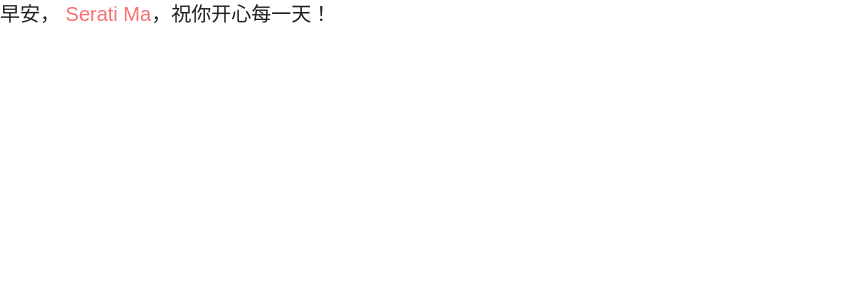
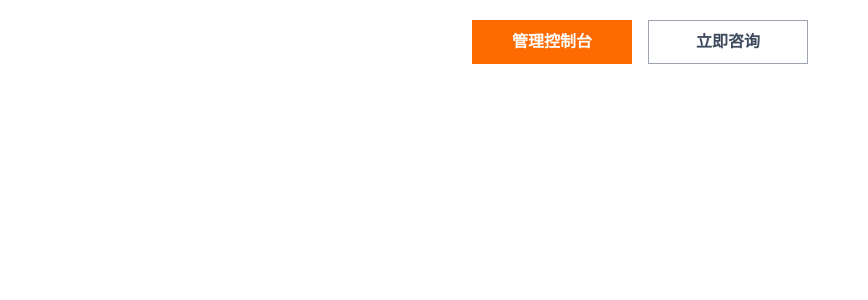
Before and after one commit to reasonly7/chrome-extension-html2sfc, a Vue app in the folder playground-ui/: page / in a window 1280 px wide. Shown: the top 300 px of the page, without its empty margins (0-868 px from the left). Built offline with nearby package versions, Linux system fonts and the light colour scheme.

Commit message:
feat: daily updates

```diff
--- a/playground-ui/src/App.vue
+++ b/playground-ui/src/App.vue
@@ -1,34 +1,43 @@
-<script lang="ts" setup>
-</script>
+<script lang="ts" setup></script>
 
 <template>
-  <div class="content-title">
-    早安，
-    <span class="text-red">Serati Ma</span>
-    <span class="welcome-text">，祝你开心每一天！</span>
+  <div class="button-container">
+    <a href="https://bailian.console.aliyun.com/" target="_blank" rel="nofollow" class="manage-console">管理控制台</a>
+    <a href="https://page.aliyun.com/form/act733831898/index.htm" target="_blank" class="consult-now">立即咨询</a>
   </div>
 </template>
 
 <style lang="less" scoped>
-.content-title {
-  border: none;
-  color: rgba(0, 0, 0, 0.88);
-  font-size: 20px;
-  font-weight: 500;
-  line-height: 28px;
-  list-style: none;
-  margin: 0 0 12px;
-  text-decoration: none;
-  width: 922px; // 四舍五入取整
-  height: 28px;
-  display: block;
+.button-container {
+  height: 44px;
+  display: flex;
+  justify-content: center;
+  padding-top: 20px;
 
-  .text-red {
-    color: rgb(248, 113, 113);
+  .manage-console {
+    background-color: rgb(255, 106, 0);
+    border: 1px solid transparent;
+    color: rgb(255, 255, 255);
+    font-weight: 700;
+    line-height: 42px;
+    text-align: center;
+    text-decoration: none;
+    width: 160px;
+    height: 44px;
+    display: block;
   }
 
-  .welcome-text {
-    color: rgba(0, 0, 0, 0.88);
+  .consult-now {
+    border: 1px solid rgb(156, 164, 175);
+    color: rgb(61, 73, 92);
+    font-weight: 700;
+    line-height: 42px;
+    margin-left: 16px;
+    text-align: center;
+    text-decoration: none;
+    width: 160px;
+    height: 44px;
+    display: block;
   }
 }
 </style>
```
